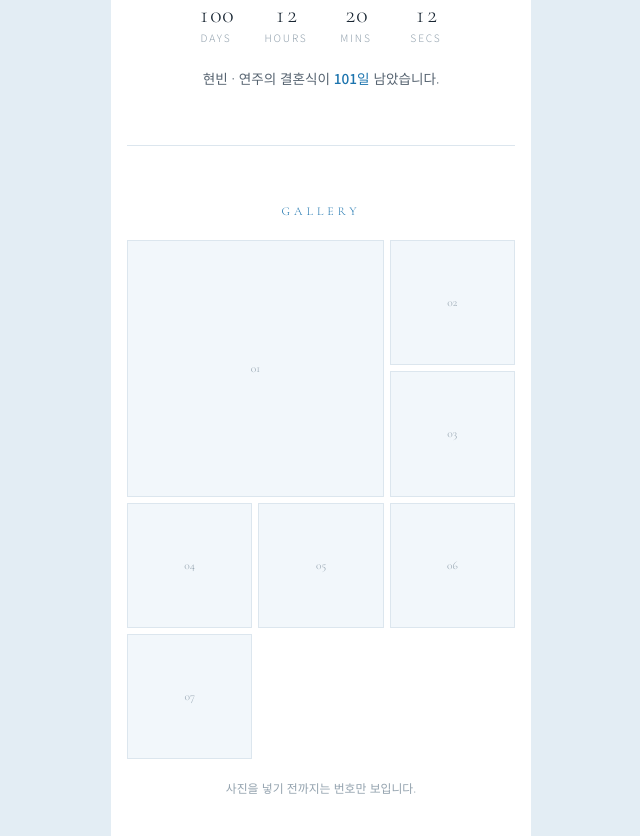
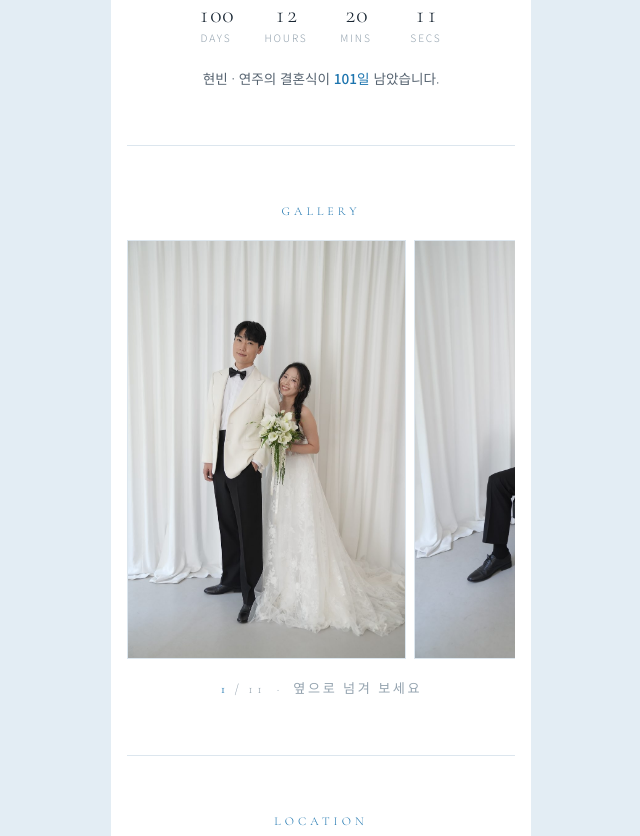
Before and after one commit to lhbbbb/wedding, a plain HTML site: page docs/index.html in a window 1280 px wide. Shown: the part 1964-2800 px from the top of the page, without its empty margins (319-959 px from the left). Drawn offline with nearby package versions, Linux system fonts and the light colour scheme; a web font is replaced by a local one.

Commit message:
웨딩 사진 12장 반영, 갤러리를 가로 스와이프로 교체
원본이 세로 2:3 인데 정사각 격자에 넣으면 인물이 잘리는 컷이 있어
(10번은 인물이 아래쪽, 05·09번은 멀리) 격자를 버리고 scroll-snap 캐러셀로
바꿨다. 원본 비율 그대로 들어가고 페이지도 짧아진다.

make-photos.sh 가 photos-src/ 원본(7008px, 53MB)을 줄여 docs/photos/ 를
만든다. 갤러리 900x1350, 표지 1200x1600, 합쳐 1.6MB.

Co-Authored-By: Claude Opus 5 <noreply@anthropic.com>

```diff
--- a/docs/index.html
+++ b/docs/index.html
@@ -263,34 +263,40 @@
 
   /* ── 갤러리 ───────────────────────────── */
   .gallery {
-    display: grid;
-    grid-template-columns: repeat(3, 1fr);
-    gap: 6px;
+    display: flex;
+    gap: 8px;
     width: 100%;
+    overflow-x: auto;
+    overscroll-behavior-x: contain;
+    scroll-snap-type: x mandatory;
+    -webkit-overflow-scrolling: touch;
+    scrollbar-width: none;
   }
-  .gallery i {
-    position: relative;
-    overflow: hidden;
-    aspect-ratio: 1;
+  .gallery::-webkit-scrollbar { display: none; }
+  .gallery:focus-visible { outline: 2px solid var(--sky); outline-offset: 3px; }
+  .gallery figure {
+    flex: 0 0 72%;
+    margin: 0;
+    aspect-ratio: 2 / 3;
+    scroll-snap-align: start;
     background: var(--paper-deep);
     border: 1px solid var(--rule);
-    display: grid;
-    place-items: center;
-    font-family: var(--latin);
-    font-style: normal;
-    font-size: 0.72rem;
-    color: var(--ink-faint);
+    overflow: hidden;
   }
-  .gallery i::after { content: attr(data-n); }
   .gallery img {
-    position: absolute;
-    inset: 0;
     width: 100%;
     height: 100%;
     object-fit: cover;
     display: block;
   }
-  .gallery i:first-child { grid-column: span 2; grid-row: span 2; aspect-ratio: 1; }
+  .gcount {
+    font-family: var(--latin);
+    font-size: 0.82rem;
+    letter-spacing: 0.2em;
+    color: var(--ink-faint);
+    font-variant-numeric: tabular-nums;
+  }
+  .gcount b { color: var(--sky); font-weight: 400; }
 
   /* ── 오시는 길 ─────────────────────────── */
   .venue-name { font-family: var(--kr-serif); font-size: 1.2rem; letter-spacing: 0.06em; }
@@ -496,16 +502,20 @@
 
   <section>
     <p class="eyebrow">Gallery</p>
-    <div class="gallery">
-      <i data-n="01"><img src="photos/01.jpg" alt="" loading="lazy" onerror="this.remove()"></i>
-      <i data-n="02"><img src="photos/02.jpg" alt="" loading="lazy" onerror="this.remove()"></i>
-      <i data-n="03"><img src="photos/03.jpg" alt="" loading="lazy" onerror="this.remove()"></i>
-      <i data-n="04"><img src="photos/04.jpg" alt="" loading="lazy" onerror="this.remove()"></i>
-      <i data-n="05"><img src="photos/05.jpg" alt="" loading="lazy" onerror="this.remove()"></i>
-      <i data-n="06"><img src="photos/06.jpg" alt="" loading="lazy" onerror="this.remove()"></i>
-      <i data-n="07"><img src="photos/07.jpg" alt="" loading="lazy" onerror="this.remove()"></i>
+    <div class="gallery" id="gallery" tabindex="0" role="group" aria-label="웨딩 사진 11장 — 좌우로 넘겨 보세요">
+      <figure><img src="photos/01.jpg" alt="웨딩 사진 1" width="900" height="1350" loading="eager"></figure>
+      <figure><img src="photos/02.jpg" alt="웨딩 사진 2" width="900" height="1350" loading="lazy"></figure>
+      <figure><img src="photos/03.jpg" alt="웨딩 사진 3" width="900" height="1350" loading="lazy"></figure>
+      <figure><img src="photos/04.jpg" alt="웨딩 사진 4" width="900" height="1350" loading="lazy"></figure>
+      <figure><img src="photos/05.jpg" alt="웨딩 사진 5" width="900" height="1350" loading="lazy"></figure>
+      <figure><img src="photos/06.jpg" alt="웨딩 사진 6" width="900" height="1350" loading="lazy"></figure>
+      <figure><img src="photos/07.jpg" alt="웨딩 사진 7" width="900" height="1350" loading="lazy"></figure>
+      <figure><img src="photos/08.jpg" alt="웨딩 사진 8" width="900" height="1350" loading="lazy"></figure>
+      <figure><img src="photos/09.jpg" alt="웨딩 사진 9" width="900" height="1350" loading="lazy"></figure>
+      <figure><img src="photos/10.jpg" alt="웨딩 사진 10" width="900" height="1350" loading="lazy"></figure>
+      <figure><img src="photos/11.jpg" alt="웨딩 사진 11" width="900" height="1350" loading="lazy"></figure>
     </div>
-    <p class="note">사진을 넣기 전까지는 번호만 보입니다.</p>
+    <p class="gcount"><b id="gnow">1</b> / 11 &nbsp;·&nbsp; 옆으로 넘겨 보세요</p>
   </section>
 
   <section>
@@ -622,6 +632,25 @@
     }
   });
 
+  var gal = document.getElementById("gallery");
+  var gnow = document.getElementById("gnow");
+  if (gal && gnow) {
+    var shots = gal.querySelectorAll("figure");
+    var sync = function () {
+      var mid = gal.scrollLeft + gal.clientWidth / 2;
+      var best = 0, gap = Infinity;
+      for (var i = 0; i < shots.length; i++) {
+        var c = shots[i].offsetLeft + shots[i].offsetWidth / 2;
+        if (Math.abs(c - mid) < gap) { gap = Math.abs(c - mid); best = i; }
+      }
+      gnow.textContent = best + 1;
+    };
+    gal.addEventListener("scroll", function () {
+      if (gal.dataset.t) { cancelAnimationFrame(+gal.dataset.t); }
+      gal.dataset.t = requestAnimationFrame(sync);
+    }, { passive: true });
+  }
+
   var pad = function (n) { return n < 10 ? "0" + n : "" + n; };
   function tick() {
     var ms = WEDDING - new Date();
```
Also changed, not shown: invitation.html (+55 -26 lines), docs/photos/01.jpg (added), docs/photos/02.jpg (added), docs/photos/03.jpg (added), docs/photos/04.jpg (added), docs/photos/05.jpg (added), docs/photos/06.jpg (added), docs/photos/07.jpg (added), docs/photos/08.jpg (added), docs/photos/09.jpg (added), docs/photos/10.jpg (added), docs/photos/11.jpg (added), docs/photos/cover.jpg (added), 3 other files.
